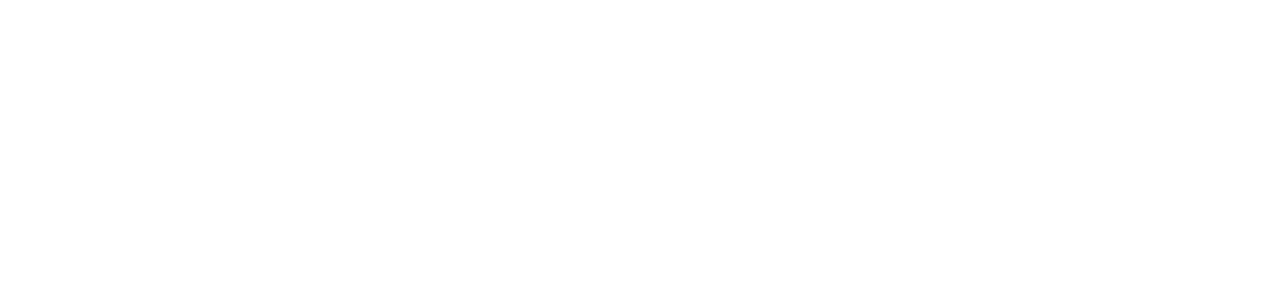
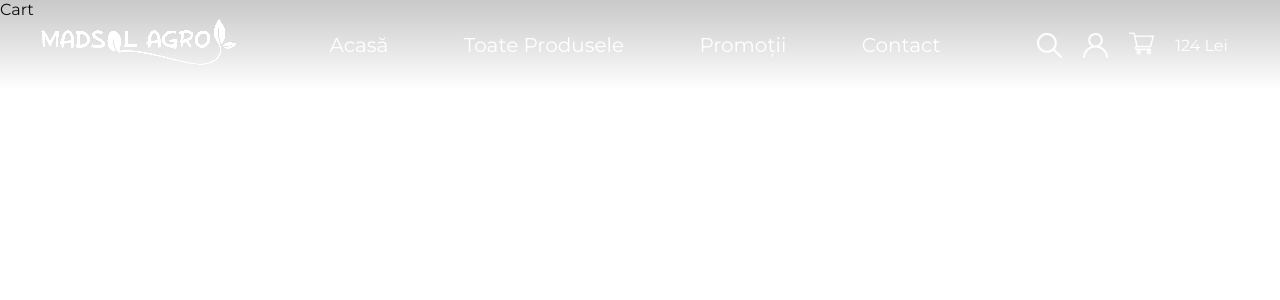
Before and after one commit to Ironessence/madsolagro, a React (Create React App) app in the folder frontend/: page /cart in a window 1280 px wide. Before the commit this address had no page. Shown: the top 300 px of the page. Built offline with nearby package versions, Linux system fonts and the light colour scheme.

Commit message:
add to cart button working now

```diff
--- a/frontend/src/App.js
+++ b/frontend/src/App.js
@@ -1,4 +1,5 @@
 import {Routes, Route} from 'react-router-dom';
+import Cart from './routes/Cart';
 import Homepage from './routes/Homepage';
 import Nav from './routes/Nav';
 import ProductPage from './routes/ProductPage';
@@ -12,6 +13,7 @@
       <Route path='/' element={<Nav />}>
       <Route index element={<Homepage />} />
       <Route path='/:categorie/:slug' element={<ProductPage />}/>
+      <Route path='/cart' element={<Cart />}/>
 
       </Route>
 
--- /dev/null
+++ b/frontend/src/Store.js
@@ -0,0 +1,36 @@
+import {createContext, useReducer} from 'react';
+
+export const Store = createContext();
+
+const initialState = {
+    cart: {
+        cartItems: [],
+    },
+
+};
+
+function reducer(state, action) {
+    switch(action.type) {
+        case 'CART_ADD_ITEM':
+            //add to cart
+            const newItem = action.payload;
+            const existItem = state.cart.cartItems.find((item) => item._id === newItem._id);
+
+            const cartItems = existItem
+            ? state.cart.cartItems.map((item) =>
+            item._id === existItem._id ? newItem : item)
+            :
+            [...state.cart.cartItems, newItem];
+            return {...state, cart: {...state.cart, cartItems}}
+
+
+        default:
+            return state;
+    }
+}
+
+export function StoreProvider(props) {
+    const [state, dispatch] = useReducer(reducer, initialState);
+    const value = {state, dispatch};
+    return <Store.Provider value={value}>{props.children}</Store.Provider>
+}
--- /dev/null
+++ b/frontend/src/components/ErrorBox.jsx
@@ -0,0 +1,33 @@
+import React from 'react';
+import styled from 'styled-components';
+
+const ErrorBox = () => {
+
+  return (
+    <Container>
+        <ErrorText>
+        Produsul căutat nu există.
+        </ErrorText>
+    </Container>
+  )
+}
+
+const ErrorText = styled.h3`
+    color: white;
+
+`
+
+const Container = styled.div`
+    background-color: red;
+    text-align: center;
+
+    display: flex;
+    position: absolute;
+    top: 200px;
+    left: 50%;
+    transform: translateX(-50%);
+    padding: 50px;
+
+`
+
+export default ErrorBox
--- /dev/null
+++ b/frontend/src/components/LoadingBox.jsx
@@ -0,0 +1,26 @@
+import React from 'react';
+import styled from 'styled-components';
+
+const LoadingBox = () => {
+  return (
+    <Container>
+        <LoadingText>Se încarcă...</LoadingText>
+    </Container>
+  )
+}
+
+const LoadingText = styled.h3`
+
+`
+
+const Container = styled.div`
+    display: flex;
+    width: 50%;
+    height: 10vh;
+    position: absolute;
+    top: 200px;
+    left: 50%;
+    transform: translateX(-50%);
+`
+
+export default LoadingBox
--- a/frontend/src/index.js
+++ b/frontend/src/index.js
@@ -4,13 +4,19 @@
 import App from './App';
 import reportWebVitals from './reportWebVitals';
 import { BrowserRouter } from 'react-router-dom';
+import { StoreProvider } from './Store';
+
 
 const root = ReactDOM.createRoot(document.getElementById('root'));
 root.render(
 
     <BrowserRouter>
+    <StoreProvider>
     <App />
+    </StoreProvider>
     </BrowserRouter>
+
+
 
 );
 
--- /dev/null
+++ b/frontend/src/routes/Cart.jsx
@@ -0,0 +1,10 @@
+import React from 'react';
+import styled from 'styled-components';
+
+const Cart = () => {
+  return (
+    <div>Cart</div>
+  )
+}
+
+export default Cart
--- a/frontend/src/routes/Nav.jsx
+++ b/frontend/src/routes/Nav.jsx
@@ -1,20 +1,24 @@
 import React from 'react';
-import { useState } from 'react';
+import { useState, useContext } from 'react';
 import styled from 'styled-components';
 import logo from '../assets/logo-white.svg';
-import search from '../assets/loupe.svg';
-import user from '../assets/user.svg';
-import cart from '../assets/shopping-cart.svg';
+import searchiconnav from '../assets/loupe.svg';
+import usericonnav from '../assets/user.svg';
+import carticonnav from '../assets/shopping-cart.svg';
 import { Link, Outlet } from 'react-router-dom';
 import ToateProduseleMeniu from '../components/ToateProduseleMeniu';
 import hamburger from '../assets/hamburger.png';
 import closemenu from '../assets/closemenuicon.png';
+import { Store } from '../Store';
+
 
 
 const Nav = () => {
 
     const [toateProduseleOpen, setToateProduseleOpen] = useState(false);
     const [menuOpen, setMenuOpen] = useState(false);
+
+
 
     const toateProduseleToggle = (e) => {
         setToateProduseleOpen(!toateProduseleOpen);
@@ -26,6 +30,9 @@
         setMenuOpen(!menuOpen);
         console.log(menuOpen);
     }
+
+    const {state} = useContext(Store);
+    const {cart} = state;
 
   return (
       <>
@@ -47,9 +54,18 @@
             <Link to='/'>Contact</Link>
         </Menu>
         <EndContainer>
-            <SearchImg src={search} />
-            <UserImg src={user}/>
-            <CartImg src={cart}/>
+            <SearchImg src={searchiconnav} />
+            <UserImg src={usericonnav}/>
+            <CartDiv>
+                <Link to='/cart'>
+            <CartImg src={carticonnav}/>
+                </Link>
+            {cart.cartItems.length > 0 &&
+            (<CartBadge>
+                {cart.cartItems.reduce((a, c) => a + c.quantity, 0)}
+            </CartBadge>)}
+
+            </CartDiv>
             <TotalCartValue>124 Lei</TotalCartValue>
             <HamburgerDiv
             onClick={menuOpenToggle}>
@@ -64,6 +80,22 @@
 
   )
 }
+
+const CartBadge = styled.span`
+    position: absolute;
+    bottom: -10px;
+    right: -10px;
+    background-color: green;
+    color: white;
+    width: 20px;
+    text-align: center;
+    border-radius: 50%;
+`
+
+const CartDiv = styled.div`
+    display: flex;
+    position: relative;
+`
 
 const HamburgerDiv = styled.div`
     display: flex;
--- a/frontend/src/routes/ProductPage.jsx
+++ b/frontend/src/routes/ProductPage.jsx
@@ -1,4 +1,4 @@
-import React, {useState, useEffect, useReducer} from 'react';
+import React, {useState, useEffect, useReducer, useContext} from 'react';
 import {useParams} from 'react-router-dom';
 import styled, { keyframes } from 'styled-components';
 import axios from 'axios';
@@ -8,6 +8,11 @@
 import decrement from '../assets/decrement.png';
 import {motion} from 'framer-motion';
 import Footer from '../components/Footer';
+import LoadingBox from '../components/LoadingBox';
+import ErrorBox from '../components/ErrorBox';
+import { Store } from '../Store';
+
+
 
 
 
@@ -27,7 +32,7 @@
 
 
 const ProductPage = () => {
-
+//PARAMS AND GET PRODUCT---------------------------------
 
     const params = useParams();
     const {slug} = params;
@@ -37,9 +42,6 @@
         error: '',
         product: [],
       });
-
-
-
 
       useEffect(() => {
         const fetchData = async () => {
@@ -60,11 +62,28 @@
       }, [slug]);
 
 
+//--------------------------------------------------------
+
+      const {state, dispatch: ctxDispatch} = useContext(Store);
+      const {cart} = state;
+
+     const addToCartHandler = async () => {
+
+        const existItem = cart.cartItems.find((x) => x._id === product._id);
+        const quantity = existItem ? existItem.quantity + 1 : 1;
+        const {data} = await axios.get(`/api/produse/${product._id}`)
+        if (data.inStoc < quantity) {
+            window.alert('Ne pare rau. Produsul nu mai este in stoc');
+            return;
+        }
+
+        ctxDispatch({type: 'CART_ADD_ITEM', payload: {...product, quantity }})
+     }
 
   return (
 
-        loading ? <div>Încărcare...</div>
-        : error ? <div>{error}</div>
+        loading ? <LoadingBox />
+        : error ? <ErrorBox />
         :
         <>
     <Container>
@@ -114,7 +133,7 @@
                 </QuantityDiv>
                 <AlegeCantitatea>Cantitate</AlegeCantitatea>
             </QtyDiv>
-            <AddToCartButton>
+            <AddToCartButton onClick={addToCartHandler}>
                 Adaugă în coș
             </AddToCartButton>
 
@@ -140,7 +159,7 @@
   )
 }
 
-
+//STYLED COMPONENTS-----------------------------------------
 
 const AlegeCantitatea = styled.span`
 
```
Also changed, not shown: 2 other files (tests, documents, lock files or other folders).
